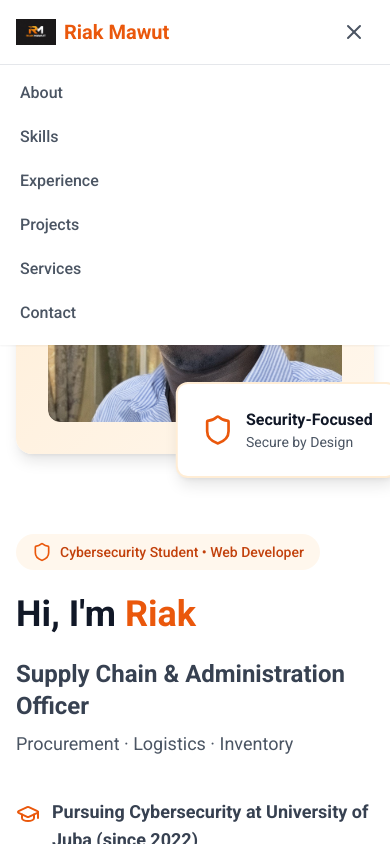
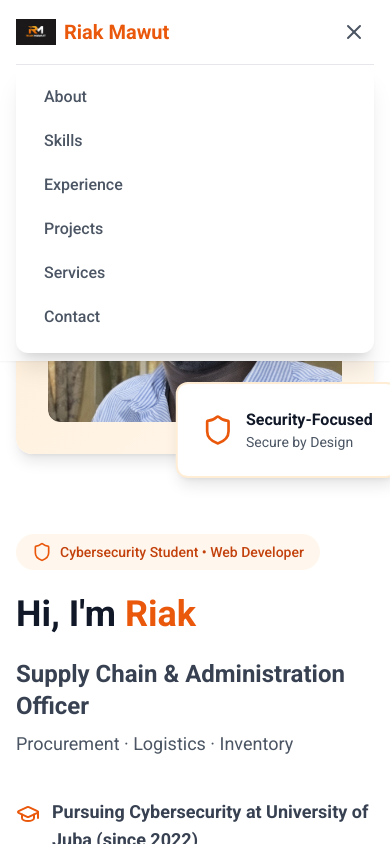
Before and after one commit to riakmawut1-hub/riak-portfolio, a Next.js app: page / in a window 390 px wide. Both pictures are taken after a click on the button 354 px from the left and 32 px from the top of the page. Shown: the top 844 px of the page. Built offline with nearby package versions, Linux system fonts and the light colour scheme.

Commit message:
Add box shadow and rounded corners to mobile menu

```diff
--- a/app/page.tsx
+++ b/app/page.tsx
@@ -534,9 +534,9 @@ export default function Portfolio() {
 
         {mobileMenuOpen && (
 
-          <div className="md:hidden bg-white border-t">
+          <div className="md:hidden bg-white border-t border-gray-200 rounded-b-xl shadow-xl mx-4 mb-2 overflow-hidden">
 
-            <div className="px-2 pt-2 pb-3 space-y-1">
+            <div className="px-4 pt-3 pb-4 space-y-1">
 
               {['About', 'Skills', 'Experience', 'Projects', 'Services', 'Contact'].map((item) => (
 
```
